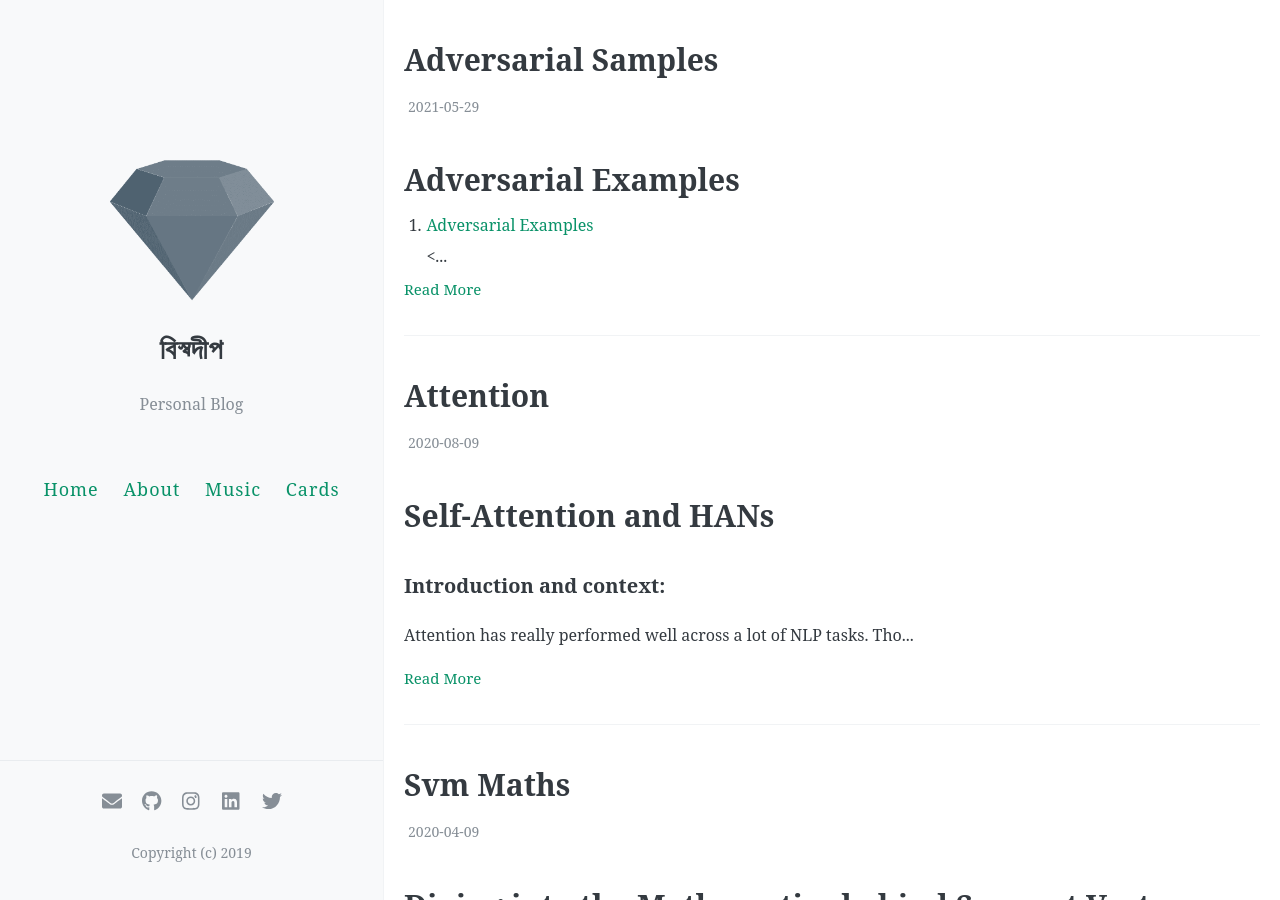
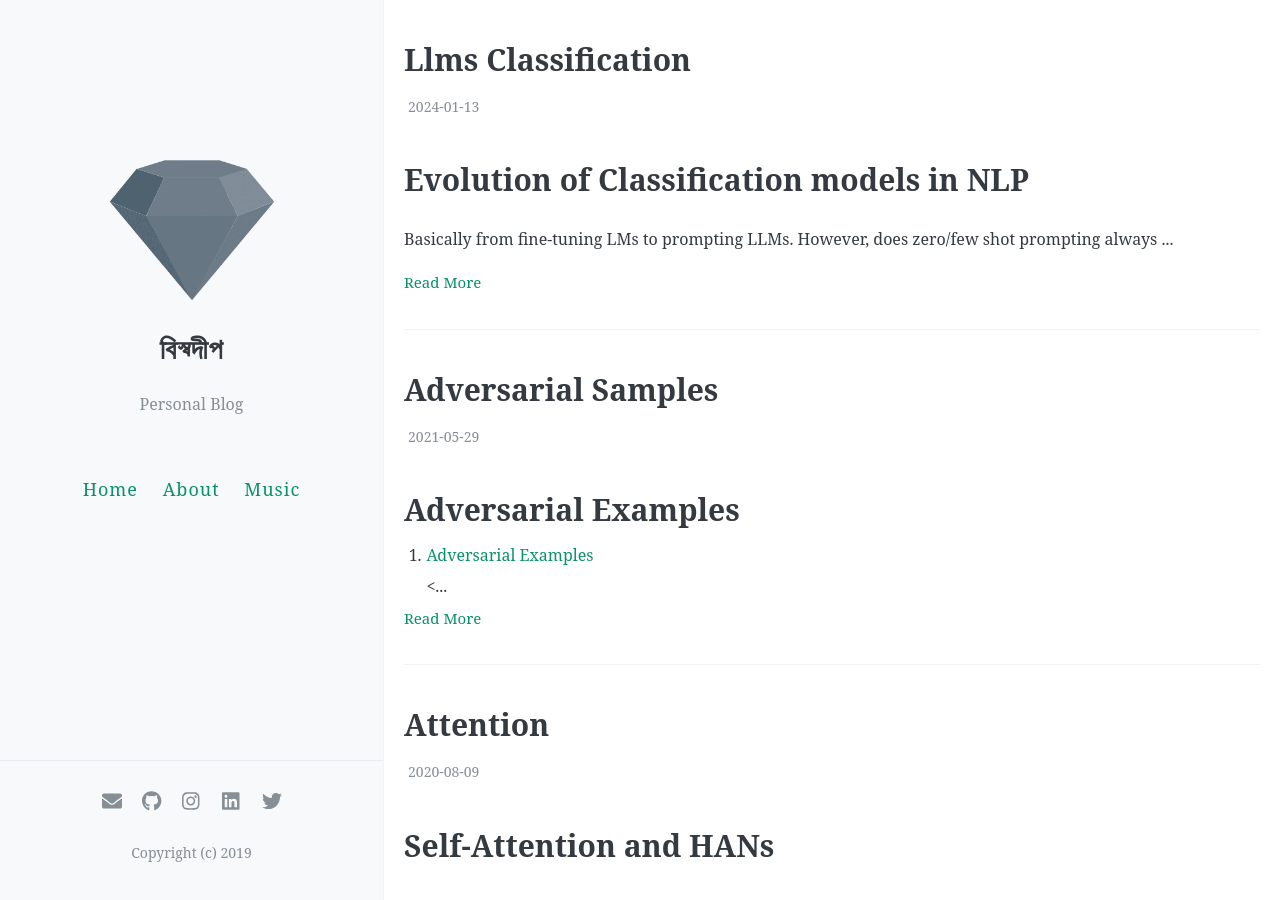
Before and after one commit to mandalbiswadip/mandalbiswadip.github.io, a Jekyll site: the page built from index.html, in a window 1280 px wide and 900 px high. Built offline with Jekyll 4.4.1, drawn with Linux system fonts in a browser that asks for light colours; the list of posts is cut into pages by our own code; comment, search, counter and statistics services are not loaded.

Commit message:
classification nlp

```diff
--- a/_config.yml
+++ b/_config.yml
@@ -30,8 +30,6 @@ navigation:
     url: /about
   - name : Music
     url: /music
-  - name : Cards
-    url: /notes
 # Per page Posts
 paginate: 8
 
--- /dev/null
+++ b/_posts/2024-01-13-llms-classification.md
@@ -0,0 +1,19 @@
+# Evolution of Classification models in NLP
+
+Basically from fine-tuning LMs to prompting LLMs. However, does zero/few shot prompting always work?
+What if you have thousands of classes?
+What if the number of patterns you have are way more than you can fit in a prompt?
+To add more: you can have scenarios where you need additional explanations for each class: CoT prompts for each class.
+
+If you have labelled data: is the old way of training a classifier is a good idea?
+
+
+
+
+### Strategies to select examples for few shot learnings for promting
+
+
+### Using Class description rather than training examples
+
+
+### Is fine-tuning still better than prompt selection?
```
Also changed, not shown: notes.md (deleted, +0 -1 lines).
